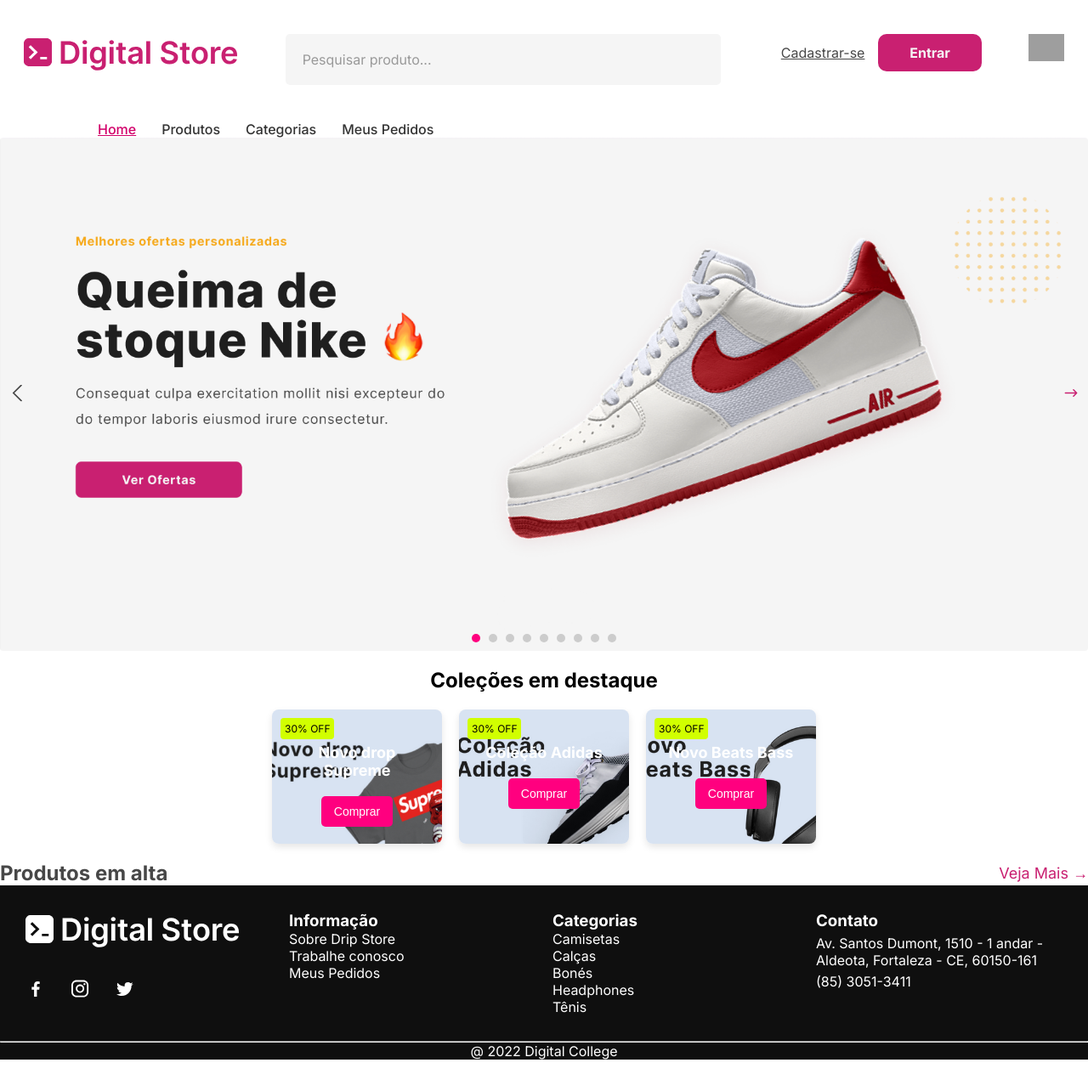
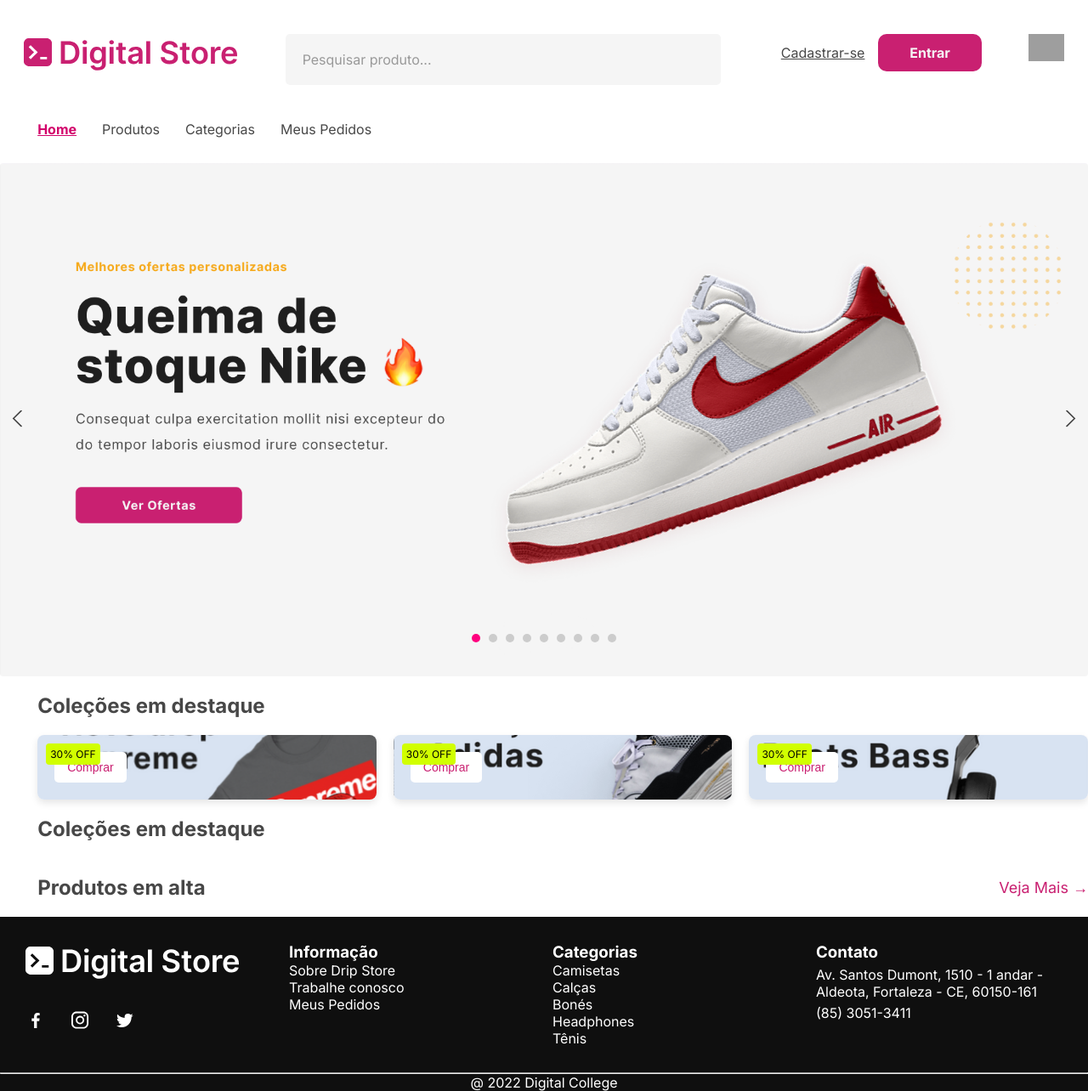
Before and after one commit to levyzowisk/GTDRIP-A, a React (Vite) app: page / in a window 1280 px wide. Shown: the whole page at 85% size. Before the commit the page ends 1247 px from the top, so only its background shows below. Built offline with nearby package versions, Linux system fonts and the light colour scheme; grey boxes are pictures that could not be loaded.

Commit message:
Atualiza ícone de seta e adiciona nova seção de coleções em destaque; refatora estilos e classes para melhor consistência visual

```diff
--- a/src/components/Gallery/app.jsx
+++ b/src/components/Gallery/app.jsx
@@ -297,19 +297,28 @@
         <div className="cards-container">
           <div className="card" style={{ backgroundImage: `url(${cardImg1})` }}>
             <div className="card-tag">30% OFF</div>
-            <h3>Novo drop Supreme</h3>
             <button>Comprar</button>
           </div>
           <div className="card" style={{ backgroundImage: `url(${cardImg2})` }}>
             <div className="card-tag">30% OFF</div>
-            <h3>Coleção Adidas</h3>
             <button>Comprar</button>
           </div>
           <div className="card" style={{ backgroundImage: `url(${cardImg3})` }}>
             <div className="card-tag">30% OFF</div>
-            <h3>Novo Beats Bass</h3>
             <button>Comprar</button>
           </div>
+        </div>
+      </div>
+
+      {/* COLEÇÃO EM DESTAQUE 2 */}
+      <div className="cards-destaque2">
+        <h2>Coleções em destaque</h2>
+        <div className="cards-container2">
+          <div className="card2"></div>
+          <div className="card2"></div>
+          <div className="card2"></div>
+          <div className="card2"></div>
+          <div className="card2"></div>
         </div>
       </div>
     </>
--- a/src/components/Gallery/style.css
+++ b/src/components/Gallery/style.css
@@ -1,8 +1,6 @@
-
-
 /* CODIGO DO COMPONENTE - APENAS SLIDE */
 
-  /* * {
+/* * {
   margin: 0;
   padding: 0;
 }
@@ -57,9 +55,7 @@
   opacity: 1;
 } */
 
-
 /* CODIGO DO COMPONENTE SLIDE COM BOLINHAS */
-
 
 /* .gallery {
   position: relative;
@@ -182,7 +178,7 @@
 
 .dots {
   position: absolute;
-  bottom: 10px;
+  bottom: 40px;
   display: flex;
   justify-content: center;
   width: 100%;
@@ -203,13 +199,17 @@
 
 /* Cards de destaque */
 .cards-destaque {
-  text-align: center;
-  padding: 20px;
+  /* text-align: center; */
+  /* padding: 20px; */
+  margin-left: 3.45%;
 }
 
 .cards-destaque h2 {
   font-size: 24px;
   margin-bottom: 20px;
+  margin-top: 20px;
+  /* text-align: center; */
+  color: var(--cor-dark-gray-2);
 }
 
 .cards-container {
@@ -219,14 +219,14 @@
 }
 
 .card {
-  width: 200px;
+  width: 100%;
   padding: 20px;
   color: white;
   background-size: cover;
   background-position: center;
   border-radius: 8px;
   box-shadow: 0 4px 8px rgba(0, 0, 0, 0.1);
-  text-align: center;
+  /* text-align: center; */
   position: relative;
 }
 
@@ -247,11 +247,39 @@
 }
 
 .card button {
-  background-color: #ff007f;
-  color: white;
+  background-color: var(--cor-white);
+  color: var(--cor-primary);
   padding: 10px 15px;
   border: none;
   border-radius: 5px;
   cursor: pointer;
   font-size: 14px;
 }
+
+/* COLEÇÃO DESTAQUE 2 */
+
+.card2 {
+
+}
+
+.card-tech2 {
+
+}
+
+.cards-destaque2 {
+  /* text-align: center; */
+  /* padding: 20px; */
+  margin-left: 3.45%;
+}
+
+.cards-destaque2 h2 {
+  font-size: 24px;
+  margin-bottom: 20px;
+  margin-top: 20px;
+  color: var(--cor-dark-gray-2);
+}
+
+.cards-container2 {
+  display: flex;
+  gap: 20px;
+}
--- a/src/components/Header/style.css
+++ b/src/components/Header/style.css
@@ -1,11 +1,12 @@
 header {
-    margin-top: 40px;
+  margin-top: 40px;
 }
 
 header nav {
   justify-content: space-between;
   margin-top: 70px;
-  margin-left: 115px;
+  margin-left: 3.45%;
+  margin-bottom: 30px;
 }
 
 .nav ul {
@@ -17,11 +18,16 @@
 
 .nav ul li a {
   text-decoration: none;
-  color: #333;
-  font-weight: 500;
+  color: var(--cor-dark-gray-2);
+  /* font-weight: 500; */
 }
 
 .nav ul li a.active {
-  color: #d2006a; /* Cor do item ativo */
+  color: #d2006a;
   text-decoration: underline;
+  font-weight: bold;
 }
+
+.nav ul li a:hover {
+  color: var(--cor-primary);
+}
--- a/src/components/Section/style.css
+++ b/src/components/Section/style.css
@@ -10,8 +10,11 @@
 }
 
 .section-title {
-  color: var(--cor-dark-gray-2);
   font-size: 24px;
+  margin-bottom: 20px;
+  margin-top: 20px;
+  margin-left: 3.45%;
+  color: var(--cor-dark-gray-2)
 }
 
 .section-link {
--- a/src/pages/HomePage/style.css
+++ b/src/pages/HomePage/style.css
@@ -29,5 +29,5 @@
   --cor-light-gray: #8f8f8f;
   --cor-light-gray-2: #cccccc;
   --cor-light-gray-3: #f5f5f5;
-  --cor-branco: #ffffff;
+  --cor-white: #ffffff;
 }
```
Also changed, not shown: src/assets/svgs/arrow-right-color.svg (added), src/assets/svgs/arrow-right.svg.
